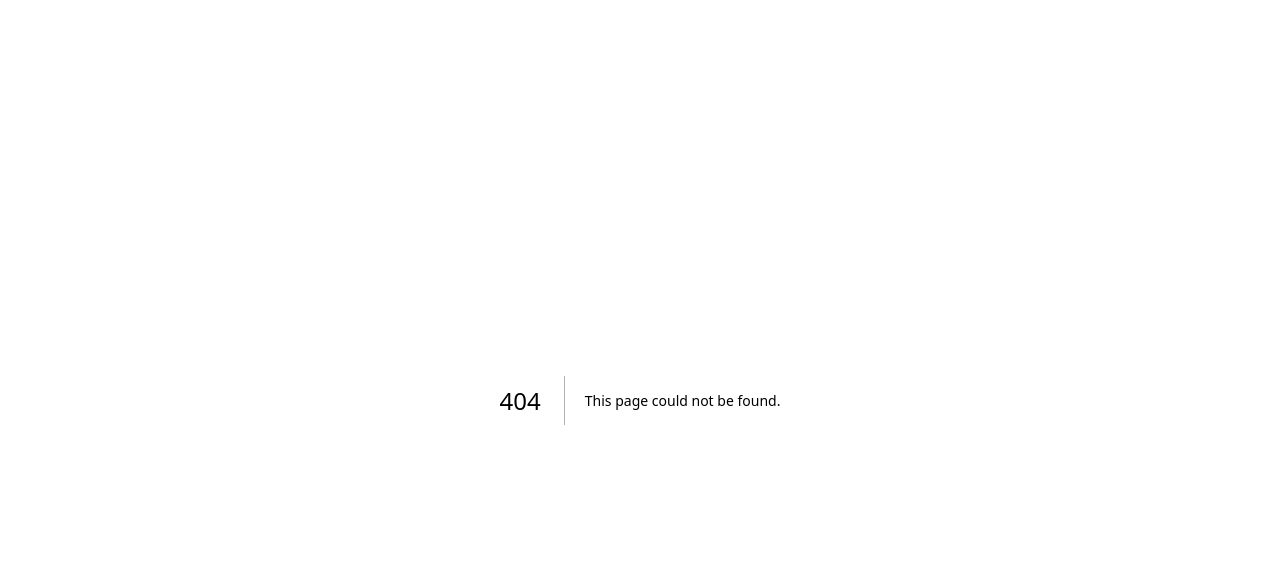
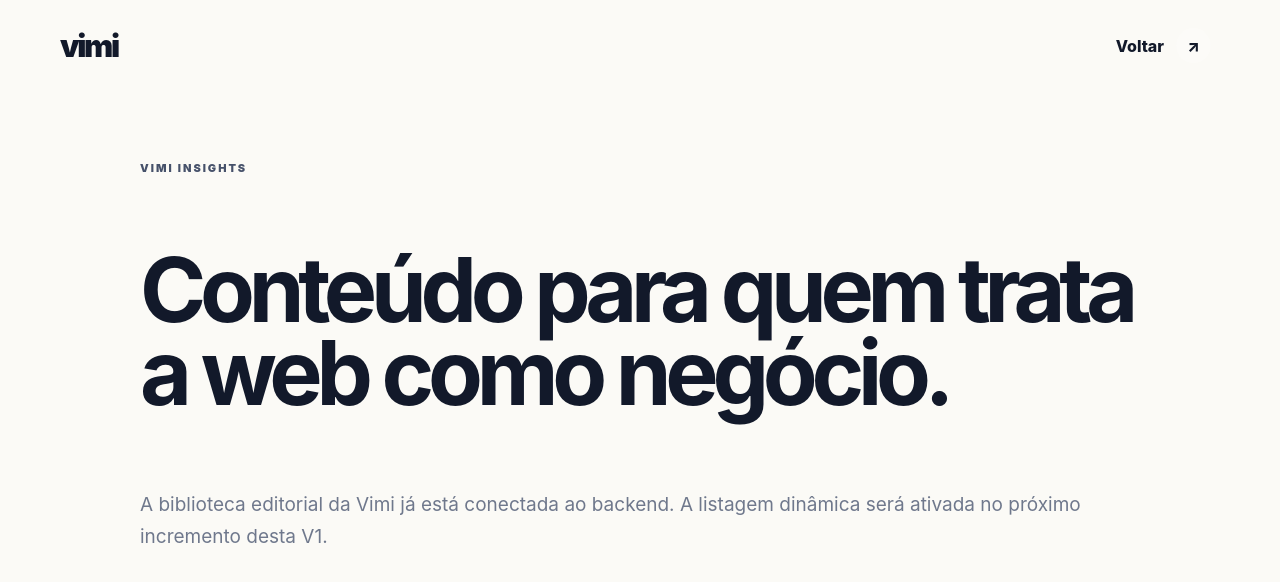
Before and after one commit to vitormiek/Testes, a Next.js app: page /insights in a window 1280 px wide. Before the commit this address had no page. Shown: the top 582 px of the page. Built offline with nearby package versions, Linux system fonts and the light colour scheme.

Commit message:
Vimi V1: add Insights route

```diff
--- /dev/null
+++ b/app/insights/page.tsx
@@ -0,0 +1,15 @@
+export default function InsightsPage(){
+  return (
+    <main className="insights-page">
+      <header className="simple-nav">
+        <a className="wordmark" href="/">vimi</a>
+        <a className="pill secondary" href="/">Voltar <span>↗</span></a>
+      </header>
+      <section className="insights-hero">
+        <div className="eyebrow dark">Vimi Insights</div>
+        <h1>Conteúdo para quem trata a web como negócio.</h1>
+        <p>A biblioteca editorial da Vimi já está conectada ao backend. A listagem dinâmica será ativada no próximo incremento desta V1.</p>
+      </section>
+    </main>
+  );
+}
```
